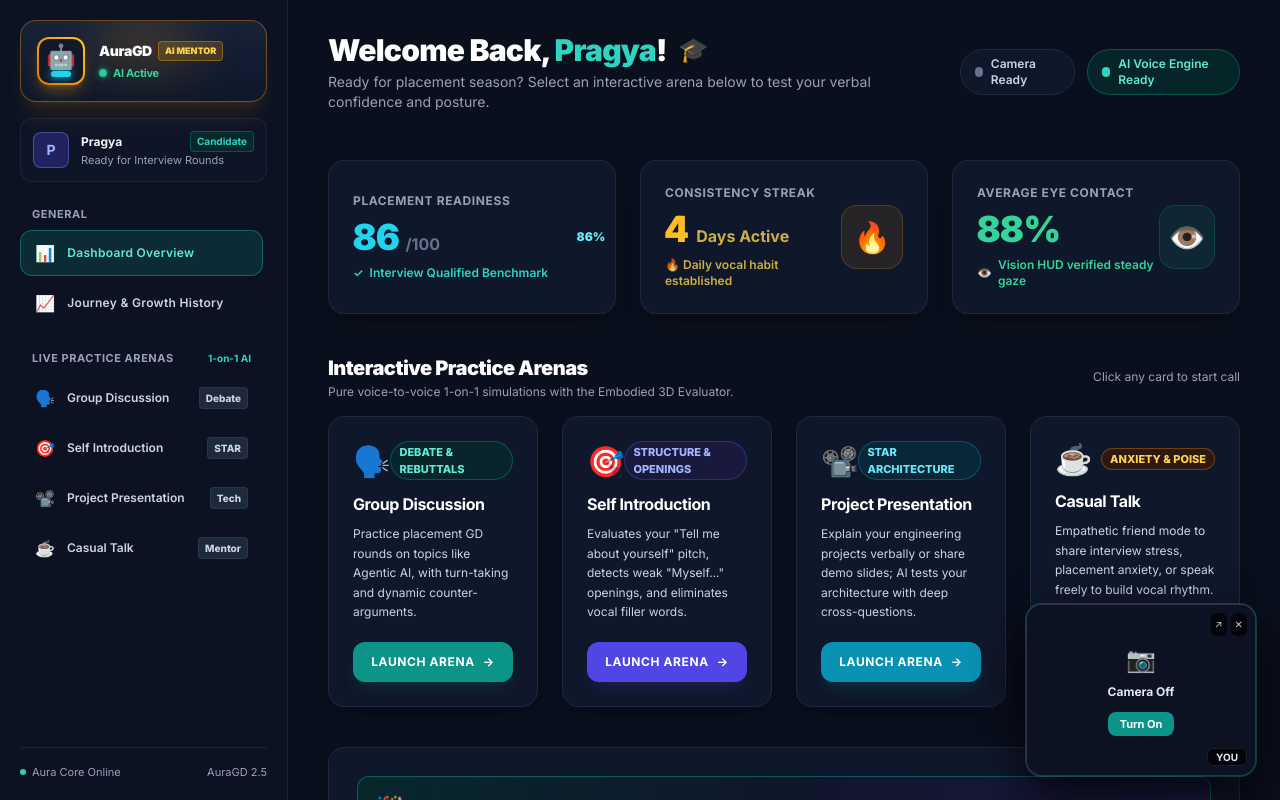
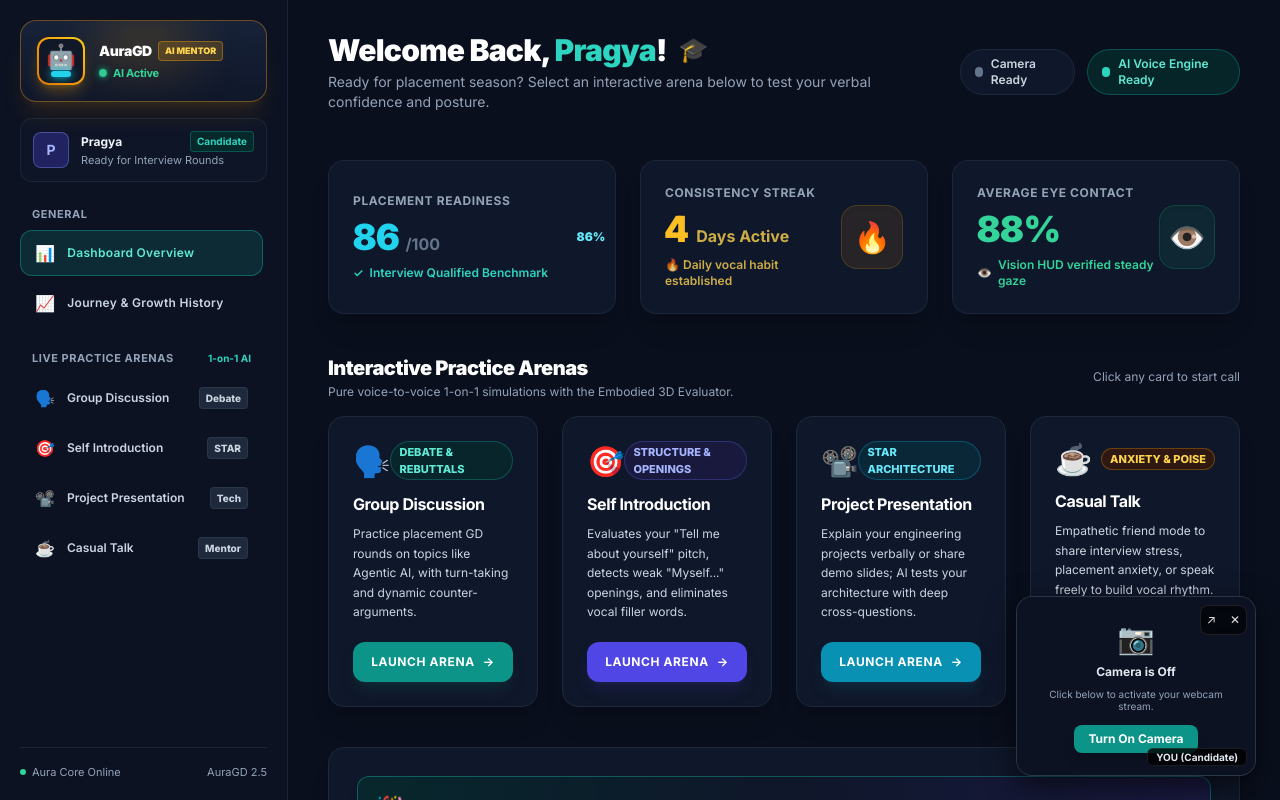
Before and after one commit to pragyakatiyar73-cyber/Baatology, a React (Vite) app: page / in a window 1280 px wide. Built offline with nearby package versions, Linux system fonts and the light colour scheme; no server answers.

Commit message:
fix: resolve webcam video binding spinner and voice capture drops

```diff
--- a/src/App.jsx
+++ b/src/App.jsx
@@ -59,8 +59,11 @@ export default function App() {
   // ── Metrics Tracking in background
   const statsRef = useRef({ turnCount: 0, wordCounts: [], totalWords: 0, fillersCount: 0 });
 
+  // ── Live Interim Speech Feedback
+  const [interimTranscript, setInterimTranscript] = useState('');
+
   // ── Webcam Hook
-  const { videoRef, isActive: cameraActive, hasPermission, toggleCamera } = useWebcam(true);
+  const { videoRef, stream, isActive: cameraActive, hasPermission, error: cameraError, toggleCamera } = useWebcam(true);
 
   // ── Real-Time Vision Posture & Mistake Detection Hook
   useVisionPostureTracker({
@@ -93,6 +96,7 @@ export default function App() {
   const triggerAIResponse = useCallback((speechText) => {
     setIsThinking(true);
     setIsListening(false);
+    setInterimTranscript('');
 
     // Track filler words count
     const fillers = (speechText.toLowerCase().match(/\b(umm|um|uh|uhh|like|actually|basically)\b/g) || []).length;
@@ -106,7 +110,11 @@ export default function App() {
 
   // ── STT Hook
   const { startListening, stopListening, audioLevel, isSupported: sttSupported } = useSpeechRecognition({
+    onInterim: (text) => {
+      setInterimTranscript(text);
+    },
     onResult: (finalText) => {
+      setInterimTranscript('');
       if (!finalText || !finalText.trim()) return;
 
       const words = finalText.trim().split(/\s+/).length;
@@ -128,6 +136,14 @@ export default function App() {
 
   startListeningRef.current = startListening;
   stopListeningRef.current = stopListening;
+
+  // ── Interrupt AI and speak immediately
+  const handleImmediateSpeak = useCallback(() => {
+    stopTTS();
+    startListeningRef.current?.();
+    setIsListening(true);
+    setHasStartedVoice(true);
+  }, [stopTTS]);
 
   // ── Enter Arena View ("kebal bo and me dheku")
   const handleStartArena = useCallback((modeId) => {
@@ -370,6 +386,17 @@ export default function App() {
 
             {/* Live Status Pill with Speech Detection Alert */}
             <div className="flex items-center gap-3">
+              {isSpeaking && (
+                <button
+                  onClick={handleImmediateSpeak}
+                  className="px-3 py-1.5 rounded-full bg-cyan-950/80 hover:bg-cyan-900 border border-cyan-400/50 text-cyan-300 text-xs font-bold transition-all shadow-lg flex items-center gap-1.5"
+                  title="Interrupt AI and speak right away"
+                >
+                  <span>Tap to Speak</span>
+                  <span>🎙️</span>
+                </button>
+              )}
+
               <div className="flex items-center gap-2.5 px-4 py-2 rounded-full bg-slate-900/90 border border-slate-700/70 backdrop-blur-md text-xs font-semibold shadow-lg">
                 <span
                   className={`w-2.5 h-2.5 rounded-full ${
@@ -396,8 +423,8 @@ export default function App() {
                   {isSpeaking
                     ? 'AI Speaking...'
                     : isListening
-                    ? audioLevel > 15
-                      ? 'Listening to you (Speech detected)...'
+                    ? audioLevel > 10
+                      ? 'Listening to you (Voice Detected)...'
                       : 'Listening to you...'
                     : isThinking
                     ? 'AI Thinking...'
@@ -406,6 +433,14 @@ export default function App() {
               </div>
             </div>
           </header>
+
+          {/* Live Real-Time Speech Bubble (Proof that voice is being captured) */}
+          {isListening && interimTranscript && (
+            <div className="absolute top-20 left-1/2 -translate-x-1/2 z-30 max-w-[85vw] px-6 py-3 rounded-2xl bg-slate-900/90 border border-teal-500/50 text-teal-200 text-sm font-semibold shadow-2xl backdrop-blur-md text-center pointer-events-none transition-all">
+              <span className="text-teal-400 text-xs font-bold block uppercase tracking-wider mb-0.5">Hearing you:</span>
+              <span>"{interimTranscript}"</span>
+            </div>
+          )}
 
           {/* Full-Screen 3D Robot Evaluator ("bo") */}
           <main className="w-full h-full absolute inset-0 z-10">
@@ -447,8 +482,10 @@ export default function App() {
       ══════════════════════════════════════════════════════════════ */}
       <WebcamPIP
         videoRef={videoRef}
+        stream={stream}
         isActive={cameraActive}
         hasPermission={hasPermission}
+        error={cameraError}
         screenVideoRef={screenVideoRef}
         screenActive={screenActive}
         onToggleCamera={toggleCamera}
--- a/src/components/AuraGD/WebcamPIP.jsx
+++ b/src/components/AuraGD/WebcamPIP.jsx
@@ -1,9 +1,11 @@
-import React, { useState } from 'react';
+import React, { useState, useEffect } from 'react';
 
 export default function WebcamPIP({
   videoRef,
+  stream,
   isActive,
   hasPermission,
+  error,
   screenVideoRef,
   screenActive,
   onToggleCamera,
@@ -11,31 +13,44 @@ export default function WebcamPIP({
   const [isMinimized, setIsMinimized] = useState(false);
   const [isExpanded, setIsExpanded] = useState(false);
 
-  // If candidate minimized it on dashboard
+  // Ensure video element always binds to stream as soon as it mounts or stream arrives
+  useEffect(() => {
+    if (videoRef?.current && stream && isActive) {
+      if (videoRef.current.srcObject !== stream) {
+        videoRef.current.srcObject = stream;
+      }
+      const playPromise = videoRef.current.play();
+      if (playPromise !== undefined) {
+        playPromise.catch(() => {});
+      }
+    }
+  }, [stream, isActive, videoRef]);
+
+  // If candidate minimized it
   if (isMinimized) {
     return (
       <div className="fixed bottom-6 right-6 z-40">
         <button
           onClick={() => setIsMinimized(false)}
-          className="px-3.5 py-2 rounded-xl bg-slate-900/90 border border-slate-700/80 text-xs font-bold text-slate-300 hover:text-white shadow-xl flex items-center gap-2 hover:bg-slate-800 transition-all"
+          className="px-3.5 py-2 rounded-xl bg-slate-900/95 border border-teal-500/50 text-xs font-bold text-teal-300 hover:text-white shadow-2xl flex items-center gap-2 hover:bg-slate-800 transition-all backdrop-blur-md"
           title="Open Video Self-View"
         >
-          <span>📷</span>
-          <span>Open Self-View</span>
+          <span className="w-2 h-2 rounded-full bg-emerald-400 pulse-dot" />
+          <span>Open Self-View (Camera)</span>
         </button>
       </div>
     );
   }
 
-  const dimensionClass = isExpanded ? 'w-[320px] h-[240px]' : 'w-[230px] h-[172px]';
+  const dimensionClass = isExpanded ? 'w-[340px] h-[255px]' : 'w-[240px] h-[180px]';
 
   return (
     <div className="fixed bottom-6 right-6 z-40 flex flex-col items-end gap-3 select-none">
       {/* ── Screen Share PIP Preview (if presenting slides) ── */}
       {screenActive && (
         <div
-          className="rounded-2xl overflow-hidden border border-cyan-400/50 shadow-2xl relative w-[240px] h-[150px] bg-[#090e17]"
-          style={{ boxShadow: '0 8px 32px rgba(0, 229, 255, 0.25)' }}
+          className="rounded-2xl overflow-hidden border border-cyan-400/60 shadow-2xl relative w-[250px] h-[156px] bg-[#090e17]"
+          style={{ boxShadow: '0 8px 32px rgba(0, 229, 255, 0.3)' }}
         >
           <video
             ref={screenVideoRef}
@@ -44,7 +59,7 @@ export default function WebcamPIP({
             playsInline
             className="w-full h-full object-cover"
           />
-          <div className="absolute top-2 left-2 flex items-center gap-1.5 bg-black/75 px-2 py-0.5 rounded-md text-[10px] font-bold text-cyan-300">
+          <div className="absolute top-2 left-2 flex items-center gap-1.5 bg-black/80 px-2.5 py-1 rounded-md text-[10px] font-bold text-cyan-300 border border-cyan-500/30">
             <span className="w-2 h-2 rounded-full bg-cyan-400 pulse-dot" />
             <span>SHARING SCREEN</span>
           </div>
@@ -53,31 +68,52 @@ export default function WebcamPIP({
 
       {/* ── Candidate Webcam Self-View ── */}
       <div
-        className={`rounded-2xl overflow-hidden border border-slate-700/80 shadow-2xl relative transition-all duration-300 ${dimensionClass}`}
+        className={`rounded-2xl overflow-hidden border border-slate-700/80 shadow-2xl relative transition-all duration-300 bg-[#090e17] ${dimensionClass}`}
         style={{
-          background: '#090e17',
-          boxShadow: '0 0 0 1px rgba(20, 184, 166, 0.3), 0 20px 48px rgba(0, 0, 0, 0.8)',
+          boxShadow: isActive
+            ? '0 0 0 1px rgba(20, 184, 166, 0.4), 0 20px 48px rgba(0, 0, 0, 0.85)'
+            : '0 10px 30px rgba(0, 0, 0, 0.6)',
         }}
       >
-        {isActive ? (
+        {/* Video Element: ALWAYS kept in DOM so videoRef is never null */}
         <video
-            ref={videoRef}
+          ref={(el) => {
+            if (videoRef) videoRef.current = el;
+            if (el && stream && isActive && el.srcObject !== stream) {
+              el.srcObject = stream;
+              el.play().catch(() => {});
+            }
+          }}
           autoPlay
           muted
           playsInline
-            className="w-full h-full object-cover"
+          onLoadedMetadata={() => {
+            if (videoRef?.current) {
+              videoRef.current.play().catch(() => {});
+            }
+          }}
+          className={`w-full h-full object-cover ${isActive ? 'block' : 'hidden'}`}
           style={{ transform: 'scaleX(-1)' }}
         />
-        ) : (
+
+        {/* Fallback View if Camera is Off or Permission Denied */}
+        {!isActive && (
           <div className="w-full h-full flex flex-col items-center justify-center gap-2 text-slate-400 p-4 text-center bg-[#0c1222]">
-            <span className="text-2xl">📷</span>
-            <span className="text-xs font-bold text-slate-200">Camera Off</span>
+            <span className="text-3xl">📷</span>
+            <span className="text-xs font-bold text-slate-200">
+              {hasPermission === false ? 'Camera Permission Needed' : 'Camera is Off'}
+            </span>
+            <p className="text-[10px] text-slate-400 max-w-[190px] leading-tight">
+              {hasPermission === false
+                ? 'Allow camera in browser address bar (lock icon) to enable vision posture evaluation.'
+                : 'Click below to activate your webcam stream.'}
+            </p>
             {onToggleCamera && (
               <button
                 onClick={onToggleCamera}
-                className="mt-1 px-3 py-1 rounded-lg bg-teal-600 hover:bg-teal-500 text-white font-bold text-[11px] transition-all"
+                className="mt-1 px-3.5 py-1.5 rounded-lg bg-teal-600 hover:bg-teal-500 text-white font-bold text-xs shadow-lg transition-all"
               >
-                Turn On
+                {hasPermission === false ? 'Retry Camera' : 'Turn On Camera'}
               </button>
             )}
           </div>
@@ -87,26 +123,26 @@ export default function WebcamPIP({
         <div className="absolute top-2 left-2 right-2 flex items-center justify-between pointer-events-auto">
           {/* Live Indicator */}
           {isActive ? (
-            <div className="flex items-center gap-1.5 bg-black/75 px-2.5 py-0.5 rounded-full border border-white/10 backdrop-blur-sm">
+            <div className="flex items-center gap-1.5 bg-black/80 px-2.5 py-0.5 rounded-full border border-teal-500/40 backdrop-blur-sm">
               <div className="w-2 h-2 rounded-full bg-emerald-400 pulse-dot" />
-              <span className="text-[10px] text-white font-extrabold tracking-wider">LIVE</span>
+              <span className="text-[10px] text-emerald-300 font-extrabold tracking-wider">LIVE</span>
             </div>
           ) : (
             <span />
           )}
 
           {/* Minimize and Resize Buttons */}
-          <div className="flex items-center gap-1">
+          <div className="flex items-center gap-1.5 bg-black/60 p-0.5 rounded-lg backdrop-blur-sm border border-white/10">
             <button
               onClick={() => setIsExpanded(!isExpanded)}
-              className="bg-black/70 hover:bg-black text-white/80 hover:text-white p-1 rounded-md text-[10px] transition-all"
-              title={isExpanded ? 'Shrink PIP' : 'Enlarge PIP'}
+              className="hover:bg-white/20 text-white/90 p-1 rounded text-xs transition-all"
+              title={isExpanded ? 'Shrink to default' : 'Enlarge view'}
             >
               {isExpanded ? '↙' : '↗'}
             </button>
             <button
               onClick={() => setIsMinimized(true)}
-              className="bg-black/70 hover:bg-black text-white/80 hover:text-white p-1 rounded-md text-[10px] transition-all"
+              className="hover:bg-red-500/40 text-white/90 p-1 rounded text-xs transition-all"
               title="Minimize to button"
             >
               ✕
@@ -115,9 +151,9 @@ export default function WebcamPIP({
         </div>
 
         {/* Bottom Tag */}
-        <div className="absolute bottom-2 right-2">
-          <span className="text-[10px] text-white/90 font-bold bg-black/70 px-2 py-0.5 rounded-md border border-white/10">
-            YOU
+        <div className="absolute bottom-2 right-2 pointer-events-none">
+          <span className="text-[10px] text-slate-200 font-bold bg-black/80 px-2 py-0.5 rounded-md border border-white/10 backdrop-blur-sm">
+            YOU (Candidate)
           </span>
         </div>
       </div>
--- a/src/hooks/useSpeechSynthesis.js
+++ b/src/hooks/useSpeechSynthesis.js
@@ -1,4 +1,4 @@
-import { useCallback, useRef } from 'react';
+import { useCallback, useRef, useEffect } from 'react';
 
 // Prioritized list of high-quality neural voices
 const PREFERRED_VOICES = [
@@ -16,23 +16,23 @@ const PREFERRED_VOICES = [
 function getBestVoice() {
   const voices = window.speechSynthesis?.getVoices() || [];
   for (const name of PREFERRED_VOICES) {
-    const v = voices.find(v => v.name === name);
+    const v = voices.find((v) => v.name === name);
     if (v) return v;
   }
   // Fallback: first English-language voice available
-  return voices.find(v => v.lang?.startsWith('en')) || voices[0] || null;
+  return voices.find((v) => v.lang?.startsWith('en')) || voices[0] || null;
 }
 
 /** Add micro-pauses at sentence boundaries for natural cadence */
 function addMicroPauses(text) {
   return text
-    .replace(/([\\.!?])\s+/g, '$1  ')   // double space = micro-pause
-    .replace(/([,;:])\s+/g,  '$1 ');
+    .replace(/([.!?])\s+/g, '$1  ')   // double space = micro-pause
+    .replace(/([,;:])\s+/g, '$1 ');
 }
 
 /**
- * Speech synthesis hook with natural high-fidelity voice selection.
- * Picks Google/Microsoft neural voices automatically.
+ * Speech synthesis hook with natural high-fidelity voice selection,
+ * freeze recovery, and guaranteed callback execution.
  */
 export function useSpeechSynthesis({ onStart, onEnd } = {}) {
   const onStartRef = useRef(onStart);
@@ -40,18 +40,34 @@ export function useSpeechSynthesis({ onStart, onEnd } = {}) {
   onStartRef.current = onStart;
   onEndRef.current   = onEnd;
 
+  const timerRef = useRef(null);
+
+  // Chrome speech pause keeper
+  useEffect(() => {
+    const interval = setInterval(() => {
+      if (window.speechSynthesis && window.speechSynthesis.speaking && !window.speechSynthesis.paused) {
+        window.speechSynthesis.pause();
+        window.speechSynthesis.resume();
+      }
+    }, 4000);
+    return () => clearInterval(interval);
+  }, []);
+
   const speak = useCallback((text, onComplete) => {
-    if (!window.speechSynthesis || !text) return;
+    if (!window.speechSynthesis || !text) {
+      if (onComplete) onComplete();
+      return;
+    }
 
     // Cancel any ongoing speech first
     window.speechSynthesis.cancel();
+    if (timerRef.current) clearTimeout(timerRef.current);
 
-    const utterance    = new SpeechSynthesisUtterance(addMicroPauses(text));
-    utterance.rate     = 1.02;
-    utterance.pitch    = 1.04;
-    utterance.volume   = 1.0;
+    const utterance  = new SpeechSynthesisUtterance(addMicroPauses(text));
+    utterance.rate   = 1.02;
+    utterance.pitch  = 1.04;
+    utterance.volume = 1.0;
 
-    // Voice selection — may need to wait for voices to load
     const applyVoice = () => {
       const voice = getBestVoice();
       if (voice) utterance.voice = voice;
@@ -66,24 +82,44 @@ export function useSpeechSynthesis({ onStart, onEnd } = {}) {
       };
     }
 
+    let hasFinished = false;
+    const finish = () => {
+      if (hasFinished) return;
+      hasFinished = true;
+      if (timerRef.current) clearTimeout(timerRef.current);
+      if (onEndRef.current) onEndRef.current();
+      if (onComplete) onComplete();
+    };
+
     utterance.onstart = () => {
       if (onStartRef.current) onStartRef.current();
     };
 
     utterance.onend = () => {
-      if (onEndRef.current)  onEndRef.current();
-      if (onComplete)        onComplete();
+      finish();
     };
 
     utterance.onerror = (e) => {
-      if (e.error !== 'interrupted') console.warn('[TTS] Error:', e.error);
-      if (onEndRef.current) onEndRef.current();
+      if (e.error !== 'interrupted') {
+        console.warn('[TTS] Synthesis error:', e.error);
+      }
+      finish();
     };
+
+    // Safety fallback: if utterance hangs longer than estimated words * 600ms, force finish
+    const estimatedMs = Math.max(4000, text.split(/\s+/).length * 600);
+    timerRef.current = setTimeout(() => {
+      if (!hasFinished) {
+        console.debug('[TTS] Speech timeout safety triggered.');
+        finish();
+      }
+    }, estimatedMs + 3000);
 
     window.speechSynthesis.speak(utterance);
   }, []);
 
   const stop = useCallback(() => {
+    if (timerRef.current) clearTimeout(timerRef.current);
     window.speechSynthesis?.cancel();
     if (onEndRef.current) onEndRef.current();
   }, []);
--- a/src/hooks/useWebcam.js
+++ b/src/hooks/useWebcam.js
@@ -1,74 +1,128 @@
 import { useEffect, useRef, useCallback, useState } from 'react';
 
 /**
- * Webcam access hook with graceful permission handling.
- * Returns a videoRef to attach to a <video> element.
+ * Webcam access hook with guaranteed video element binding,
+ * graceful permission handling, and reactive stream state.
  */
 export function useWebcam(autoStart = true) {
-  const videoRef   = useRef(null);
-  const streamRef  = useRef(null);
+  const videoRef = useRef(null);
+  const streamRef = useRef(null);
 
-  const [isActive,      setIsActive]      = useState(false);
+  const [stream, setStream] = useState(null);
+  const [isActive, setIsActive] = useState(false);
   const [hasPermission, setHasPermission] = useState(null);
-  const [error,         setError]         = useState(null);
+  const [error, setError] = useState(null);
+
+  // Directly attach stream to video element and trigger play
+  const attachStreamToVideo = useCallback((mediaStream) => {
+    if (!mediaStream || !videoRef.current) return;
+    try {
+      if (videoRef.current.srcObject !== mediaStream) {
+        videoRef.current.srcObject = mediaStream;
+      }
+      const playPromise = videoRef.current.play();
+      if (playPromise !== undefined) {
+        playPromise.catch((err) => {
+          console.debug('[Webcam] Auto-play handled:', err?.message);
+        });
+      }
+    } catch (e) {
+      console.warn('[Webcam] Attach error:', e);
+    }
+  }, []);
 
   const startCamera = useCallback(async () => {
-    if (streamRef.current) return;
+    if (streamRef.current) {
+      attachStreamToVideo(streamRef.current);
+      setIsActive(true);
+      return;
+    }
+
     if (typeof navigator === 'undefined' || !navigator.mediaDevices?.getUserMedia) {
       setHasPermission(false);
-      setError('MediaDevices API not supported in this environment');
+      setError('Camera API is not supported in this browser.');
       return;
     }
 
     try {
-      const stream = await navigator.mediaDevices.getUserMedia({
+      const mediaStream = await navigator.mediaDevices.getUserMedia({
         video: {
-          width:      { ideal: 320 },
-          height:     { ideal: 240 },
+          width: { ideal: 640 },
+          height: { ideal: 480 },
           facingMode: 'user',
         },
         audio: false,
       });
-      streamRef.current = stream;
-      if (videoRef.current) {
-        videoRef.current.srcObject = stream;
-        try { await videoRef.current.play(); } catch { /* autoplay policy */ }
-      }
-      setIsActive(true);
+
+      streamRef.current = mediaStream;
+      setStream(mediaStream);
       setHasPermission(true);
       setError(null);
+      setIsActive(true);
+
+      // Attach immediately if videoRef is already in DOM
+      attachStreamToVideo(mediaStream);
     } catch (err) {
-      console.warn('[Camera]', err?.name, err?.message);
+      console.warn('[Camera] Access error:', err?.name, err?.message);
       setHasPermission(false);
-      setError(err?.message || 'Camera permission denied');
+      setError(err?.name === 'NotAllowedError' ? 'Camera permission was denied in browser settings.' : err?.message || 'Could not access webcam.');
       setIsActive(false);
     }
-  }, []);
+  }, [attachStreamToVideo]);
 
   const stopCamera = useCallback(() => {
-    streamRef.current?.getTracks().forEach((t) => t.stop());
-    streamRef.current = null;
-    if (videoRef.current) videoRef.current.srcObject = null;
+    if (streamRef.current) {
+      streamRef.current.getTracks().forEach((track) => {
+        try { track.stop(); } catch (e) {}
+      });
+      streamRef.current = null;
+    }
+    if (videoRef.current) {
+      videoRef.current.srcObject = null;
+    }
+    setStream(null);
     setIsActive(false);
   }, []);
 
   const toggleCamera = useCallback(() => {
-    if (isActive) stopCamera();
-    else          startCamera();
+    if (isActive) {
+      stopCamera();
+    } else {
+      startCamera();
+    }
   }, [isActive, startCamera, stopCamera]);
 
+  // Whenever stream or videoRef becomes available/active, attach and play
   useEffect(() => {
-    if (autoStart) startCamera();
-    return stopCamera;
+    if (stream && isActive) {
+      attachStreamToVideo(stream);
+    }
+  }, [stream, isActive, attachStreamToVideo]);
+
+  // Auto-start camera on mount if requested
+  useEffect(() => {
+    if (autoStart) {
+      startCamera();
+    }
+    return () => {
+      // Cleanup on unmount
+      if (streamRef.current) {
+        streamRef.current.getTracks().forEach((t) => {
+          try { t.stop(); } catch (e) {}
+        });
+      }
+    };
   }, []); // eslint-disable-line react-hooks/exhaustive-deps
 
   return {
     videoRef,
+    stream,
     isActive,
     hasPermission,
     error,
     startCamera,
     stopCamera,
     toggleCamera,
+    attachStreamToVideo,
   };
 }
```
Also changed, not shown: src/hooks/useSpeechRecognition.js (+75 -41 lines). Lines whose indentation alone changed are shown as unchanged.
